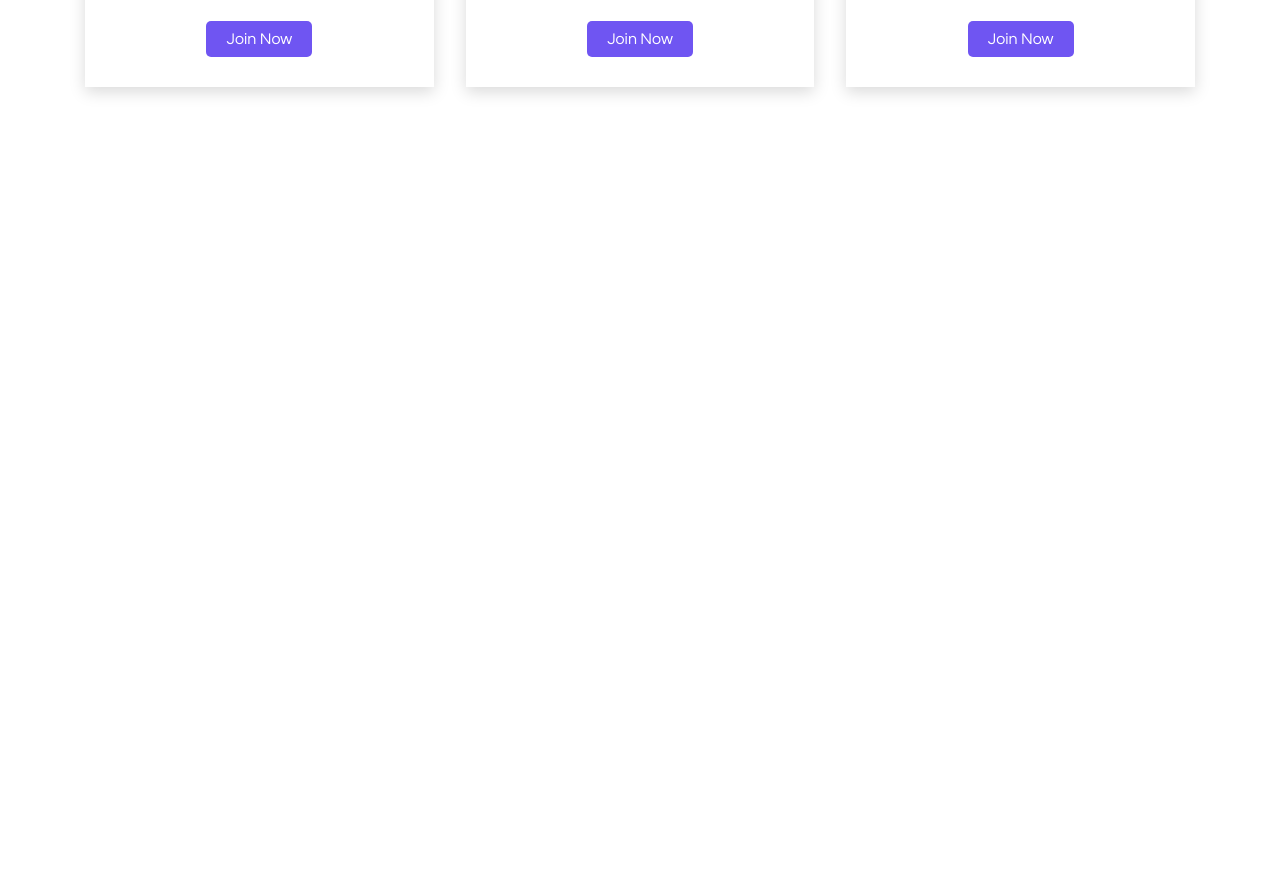
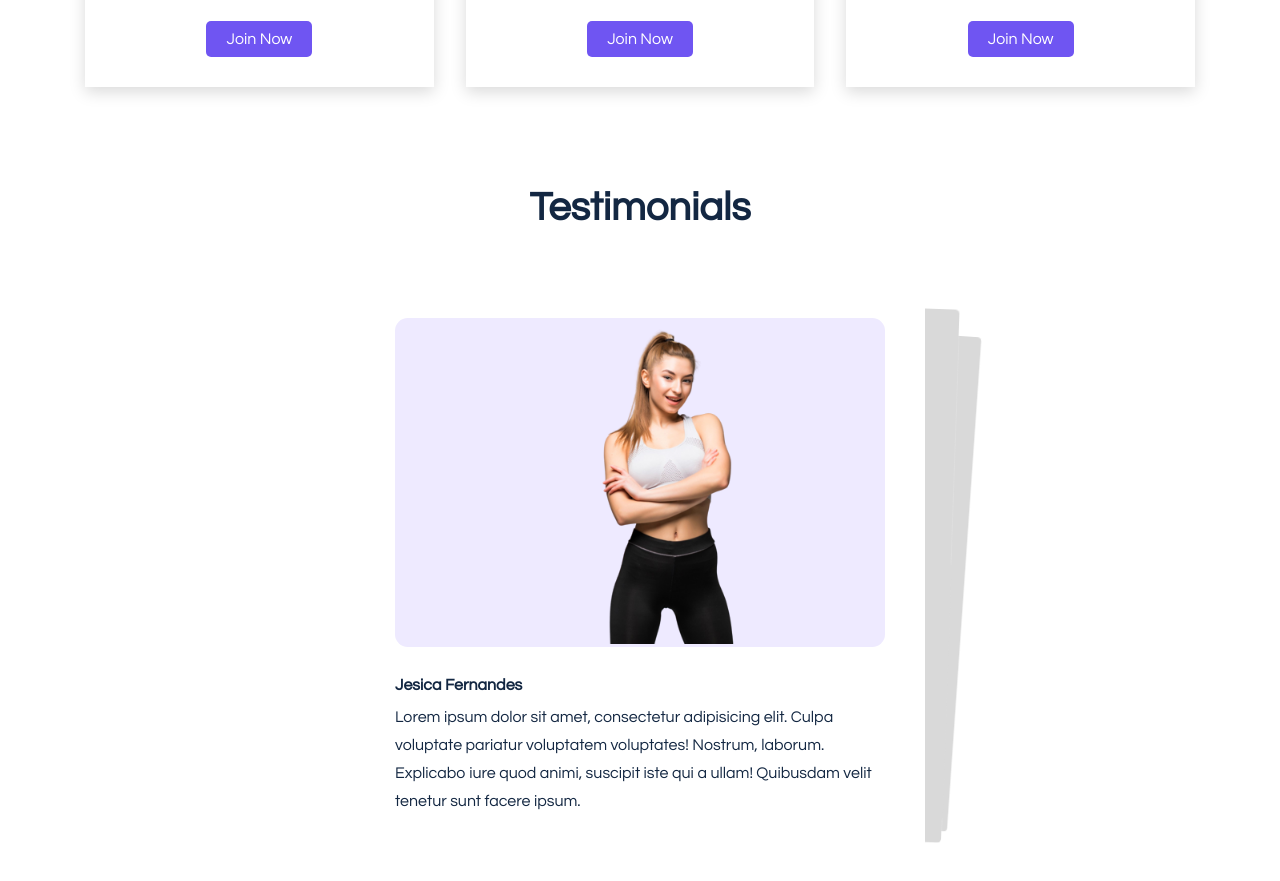
Before and after one commit to Edyane/Gym-website, a React (Create React App) app in the folder gym-website/: page / in a window 1280 px wide. Shown: the part 2280-3161 px from the top of the page. Before the commit the page ends 2417 px from the top, so only its background shows below. Built offline with nearby package versions, Linux system fonts and the light colour scheme.

Commit message:
Adicionando Testimonials

```diff
--- a/gym-website/package.json
+++ b/gym-website/package.json
@@ -10,6 +10,7 @@
     "react-dom": "^18.2.0",
     "react-scripts": "^5.0.1",
     "remixicon": "^2.5.0",
+    "swiper": "^8.4.5",
     "web-vitals": "^2.1.4"
   },
   "scripts": {
--- a/gym-website/src/App.js
+++ b/gym-website/src/App.js
@@ -5,6 +5,7 @@ import Hero from "./components/UI/Hero";
 import Exercises from "./components/UI/Exercises";
 import Start from "./components/UI/Start";
 import Pricing from "./components/UI/Pricing";
+import Testimonials from "./components/UI/Testimonials";
 
 function App() {
   return (
@@ -14,6 +15,7 @@ function App() {
       <Exercises />
       <Start />
       <Pricing />
+      <Testimonials />
     </>
   )
 }
--- /dev/null
+++ b/gym-website/src/components/UI/Testimonials.jsx
@@ -0,0 +1,67 @@
+import React from "react";
+import "../../styles/Testimonials.css";
+import { Swiper, SwiperSlide } from "swiper/react";
+
+//Import Swiper Styles
+import "swiper/css";
+import "swiper/css/effect-cards"
+
+//Import Required Modules
+
+import { EffectCards } from "swiper";
+import avatar01 from '../../assets/img/avatar01.png';
+import avatar02 from '../../assets/img/avatar02.png';
+
+
+export default function Testimonials() {
+    return (
+        <>
+            <section>
+                <div className="container sliders">
+                    <h2 className="section__title">Testimonials</h2>
+                    <Swiper
+                        effect= {"cards"}
+                        grabCursor= {true}
+                        modules={[EffectCards]}
+                        className="mySwiper"
+                    >
+
+                        <SwiperSlide>
+                            <div className="slide__item">
+                                <div className="slide__img-01"><img src={avatar01} alt="" />
+                                </div>
+                                <h4>Jesica Fernandes</h4>
+                                <p>Lorem ipsum dolor sit amet, consectetur adipisicing elit. Culpa voluptate
+                                pariatur voluptatem voluptates! Nostrum, laborum. Explicabo iure quod animi,
+                                suscipit iste qui a ullam! Quibusdam velit tenetur sunt facere ipsum.</p>
+                            </div>
+                        </SwiperSlide>
+
+                        <SwiperSlide>
+                            <div className="slide__item">
+                                <div className="slide__img-02"><img src={avatar02} alt="" />
+                                </div>
+                                <h4>Jesica Fernandes</h4>
+                                <p>Lorem ipsum dolor sit amet, consectetur adipisicing elit. Culpa voluptate
+                                pariatur voluptatem voluptates! Nostrum, laborum. Explicabo iure quod animi,
+                                suscipit iste qui a ullam! Quibusdam velit tenetur sunt facere ipsum.</p>
+                            </div>
+                        </SwiperSlide>
+
+                        <SwiperSlide>
+                        <div className="slide__item">
+                                <div className="slide__img-03"><img src={avatar02} alt="" />
+                                </div>
+                                <h4>Jesica Fernandes</h4>
+                                <p>Lorem ipsum dolor sit amet, consectetur adipisicing elit. Culpa voluptate
+                                pariatur voluptatem voluptates! Nostrum, laborum. Explicabo iure quod animi,
+                                suscipit iste qui a ullam! Quibusdam velit tenetur sunt facere ipsum.</p>
+                            </div>
+
+                        </SwiperSlide>
+                    </Swiper>
+                </div>
+            </section>
+        </>
+    )
+}
--- /dev/null
+++ b/gym-website/src/styles/Testimonials.css
@@ -0,0 +1,50 @@
+.sliders {
+    width: 600px;
+}
+
+.swiper-slide {
+    background: #fff;
+    padding: 40px;
+    border-radius: 5px;
+}
+
+.slide__img-01 img,
+.slide__img-02 img,
+.slide__img-03 img {
+    width: 100%;
+}
+
+.slide__img-01 {
+    background: #eeeaff;
+}
+
+.slide__img-02 {
+    background: #d3cef2;
+}
+
+.slide__img-03 {
+    background: rgba(141, 141, 235, 1);
+}
+
+.slide__img-01,
+.slide__img-02,
+.slide__img-03 {
+    border-radius: 0.8rem;
+    margin-bottom: 30px;
+}
+
+.slide__item h4 {
+    margin-bottom: 10px;
+    color: var(--heading-color);
+}
+
+.slide__item p {
+    color: var(--heading-color);
+    line-height: 28px;
+}
+
+.sliders h2 {
+    font-size: 2.5rem;
+    margin-bottom: 50px;
+    text-align: center;
+}
--- /dev/null
+++ b/package.json
@@ -0,0 +1,5 @@
+{
+  "dependencies": {
+    "swiper": "^8.4.5"
+  }
+}
```
Also changed, not shown: 2 other files (tests, documents, lock files or other folders).
